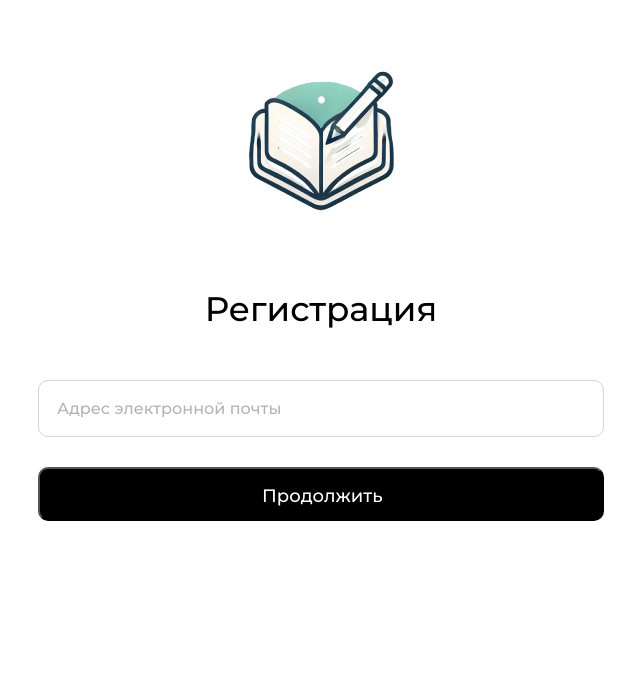
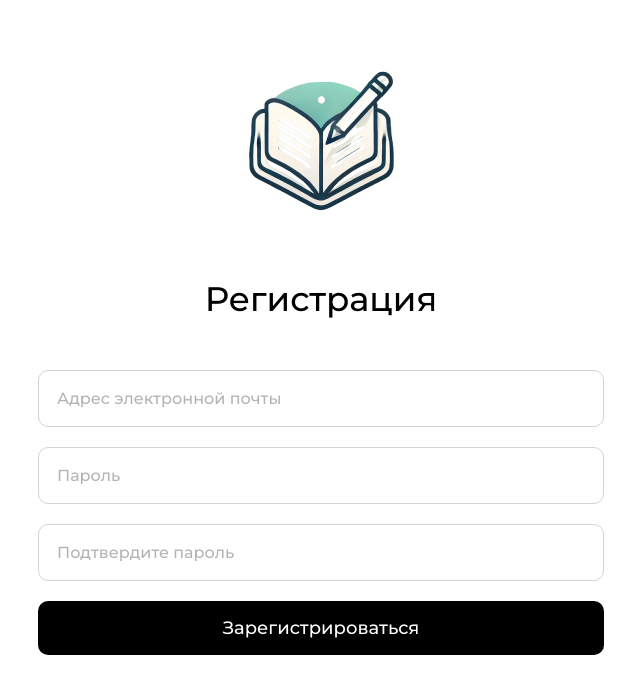
Before and after one commit to hil1ch/vite-react-ts-project, a React (Vite) app: page /registration in a window 1280 px wide. Shown: the top 694 px of the page, without its empty margins (319-959 px from the left). Built offline with nearby package versions, Linux system fonts and the light colour scheme.

Commit message:
Правки регистрации

```diff
--- a/src/App/App.tsx
+++ b/src/App/App.tsx
@@ -2,10 +2,10 @@ import { BrowserRouter, Routes, Route } from "react-router-dom";
 import MyFilesPage from "../Pages/MyFilesPage/MyFilesPage";
 import StartPage from "../Pages/StartPage/StartPage";
 import Login from "../Pages/Login/Login";
-import EmailInputPage from "../Pages/EmailInputPage/EmailInputPage";
 import OpenFilesPage from "../Pages/OpenFilesPage/OpenFilesPage";
 import MyNotesPage from "../Pages/MyNotesPage/MyNotesPage";
 import OpenNotesPage from "../Pages/OpenNotesPage/OpenNotesPage";
+import RegistrationPage from "../Pages/RegistrationPage/RegistrationPage";
 
 function App() {
   return (
@@ -13,7 +13,7 @@ function App() {
       <Routes>
         <Route path="/" element={<StartPage />} />
         <Route path="login" element={<Login />} />
-        <Route path="registration" element={<EmailInputPage />} />
+        <Route path="registration" element={<RegistrationPage />} />
         <Route path="openNotes" element={<OpenNotesPage />} />
         <Route path="openFiles" element={<OpenFilesPage />} />
         <Route path="myNotes" element={<MyNotesPage />} />
--- a/src/Pages/ApproveEmailPage/ApproveEmailPage.css
+++ /dev/null
@@ -1,65 +0,0 @@
-html {
-   box-sizing: border-box;
-}
-
-*,
-*::before,
-*::after {
-   box-sizing: inherit;
-}
-
-body {
-   margin: 0;
-   padding: 0;
-   font-family: 'Montserrat', sans-serif;
-   font-size: 16px;
-   font-weight: 400;
-}
-
-.registration {
-   margin-top: 70px;
-   text-align: center;
-}
-
-.registration img {
-   margin-bottom: 70px;
-}
-
-.registration__title {
-   margin-top: 0;
-   margin-bottom: 50px;
-   font-size: 34px;
-   text-align: center;
-   font-weight: 500;
-}
-
-.form input{
-   width: 566px;
-   height: 57px;
-   border: 1px solid #D4D4D4;
-   border-radius: 10px;
-   padding: 19px 323px 18px 18px;
-   margin-bottom: 28px;
-}
-
-.form input::placeholder {
-   font-weight: 500;
-   color: #B3B3B3;
-   font-family: 'Montserrat', sans-serif;
-   font-size: 16px;
-}
-
-.registration__btn {
-   display: block;
-   margin: 0 auto;
-   width: 566px;
-   height: 54px;
-   font-family: 'Montserrat', sans-serif;
-   font-size: 18px;
-   font-weight: 500;
-   color: #ffff;
-   background-color: black;
-   border-radius: 10px;
-   padding: 16px 222px;
-   cursor: pointer;
-}
--- a/src/Pages/EmailInputPage/EmailInputPage.css
+++ /dev/null
@@ -1,65 +0,0 @@
-html {
-   box-sizing: border-box;
-}
-
-*,
-*::before,
-*::after {
-   box-sizing: inherit;
-}
-
-body {
-   margin: 0;
-   padding: 0;
-   font-family: 'Montserrat', sans-serif;
-   font-size: 16px;
-   font-weight: 400;
-}
-
-.registration {
-   margin-top: 70px;
-   text-align: center;
-}
-
-.registration img {
-   margin-bottom: 70px;
-}
-
-.registration__title {
-   margin-top: 0;
-   margin-bottom: 50px;
-   font-size: 34px;
-   text-align: center;
-   font-weight: 500;
-}
-
-.form input{
-   width: 566px;
-   height: 57px;
-   border: 1px solid #D4D4D4;
-   border-radius: 10px;
-   padding: 19px 323px 18px 18px;
-   margin-bottom: 28px;
-}
-
-.form input::placeholder {
-   font-weight: 500;
-   color: #B3B3B3;
-   font-family: 'Montserrat', sans-serif;
-   font-size: 16px;
-}
-
-.registration__btn {
-   display: block;
-   margin: 0 auto;
-   width: 566px;
-   height: 54px;
-   font-family: 'Montserrat', sans-serif;
-   font-size: 18px;
-   font-weight: 500;
-   color: #ffff;
-   background-color: black;
-   border-radius: 10px;
-   padding: 16px 222px;
-   cursor: pointer;
-}
--- a/src/Pages/EmailInputPage/EmailInputPage.tsx
+++ /dev/null
@@ -1,16 +0,0 @@
-import './EmailInputPage.css';
-
-function EmailInputPage() {
-   return (
-      <div className="registration">
-         <img src="src\images\logo.jpg" alt="Logo"></img>
-         <h2 className="registration__title">Регистрация</h2>
-         <form className="form" action="" method="post">
-            <input type="email" placeholder="Адрес электронной почты" required></input>
-            <button type="submit" className="registration__btn">Продолжить</button>
-         </form>
-      </div>
-   )
-}
-
-export default EmailInputPage;
--- a/src/Pages/Login/Login.css
+++ b/src/Pages/Login/Login.css
@@ -74,43 +74,13 @@ body {
    font-weight: 500;
    color: #ffff;
    background-color: black;
+   border: none;
    border-radius: 10px;
    padding: 16px 253px;
    cursor: pointer;
    margin-bottom: 28px;
 }
 
-.line-or-line {
-   display: flex;
-   align-items: center;
-   justify-content: center;
-   margin-bottom: 25px;
- }
-
- .line {
-   width: 253px;
-   height: 1px;
-   background-color: #D4D4D4;
- }
-
- .or-text {
-   padding: 0 8px;
-   color: #D4D4D4;
- }
-
-.login__google {
-   display: flex;
-   justify-content: center;
-   border: 1px solid #D4D4D4;
-   border-radius: 10px;
-   width: 566px;
-   margin: 0 auto;
+.login__btn:hover {
+   background-color: #444444;
 }
-
-.login__link {
-   padding-top: 19px;
-   padding-bottom: 19px;
-   padding-right: 19px;
-   padding-left: 8px;
-
-}
--- a/src/Pages/PasswordInputPage/PasswordInputPage.css
+++ b/src/Pages/RegistrationPage/RegistrationPage.css
@@ -14,7 +14,6 @@ body {
    font-family: 'Montserrat', sans-serif;
    font-size: 16px;
    font-weight: 400;
-   color: #000;
 }
 
 .registration {
@@ -23,7 +22,7 @@ body {
 }
 
 .registration img {
-   margin-bottom: 70px;
+   margin-bottom: 60px;
 }
 
 .registration__title {
@@ -34,19 +33,16 @@ body {
    font-weight: 500;
 }
 
-.form {
-   display: flex;
-   flex-direction: column;
-   align-items: center;
-}
-
 .form input{
    width: 566px;
    height: 57px;
    border: 1px solid #D4D4D4;
    border-radius: 10px;
-   padding: 19px 323px 18px 18px;
-   margin-bottom: 28px;
+   margin-bottom: 20px;
+}
+
+.form input:first-child {
+   margin-bottom: 20px;
 }
 
 .form input::placeholder {
@@ -56,13 +52,11 @@ body {
    font-size: 16px;
 }
 
-.form input:first-child {
-   margin-bottom: 30px;
-}
-
 .registration__btn {
+   display: block;
    width: 566px;
    height: 54px;
+   text-align: center;
    font-family: 'Montserrat', sans-serif;
    font-size: 18px;
    font-weight: 500;
@@ -70,6 +64,9 @@ body {
    background-color: black;
    border: none;
    border-radius: 10px;
-   padding: 16px 184px;
    cursor: pointer;
 }
+
+.registration__btn:hover {
+   background-color: #444444;
+}
--- a/src/Pages/PasswordInputPage/PasswordInputPage.tsx
+++ b/src/Pages/RegistrationPage/RegistrationPage.tsx
@@ -1,11 +1,12 @@
-import './PasswordInputPage.css';
+import './RegistrationPage.css';
 
-function PasswordInputPage() {
+function RegistrationPage() {
    return (
       <div className="registration">
          <img src="src\images\logo.jpg" alt="Logo"></img>
          <h2 className="registration__title">Регистрация</h2>
          <form className="form" action="" method="post">
+            <input type="email" placeholder="Адрес электронной почты" required></input>
             <input type="password" placeholder="Пароль" required></input>
             <input type="password" placeholder="Подтвердите пароль" required></input>
             <button type="submit" className="registration__btn">Зарегистрироваться</button>
@@ -14,4 +15,4 @@ function PasswordInputPage() {
    )
 }
 
-export default PasswordInputPage;
+export default RegistrationPage;
```
Also changed, not shown: src/Pages/ApproveEmailPage/ApproveEmailPage.tsx (deleted, +0 -16 lines).
